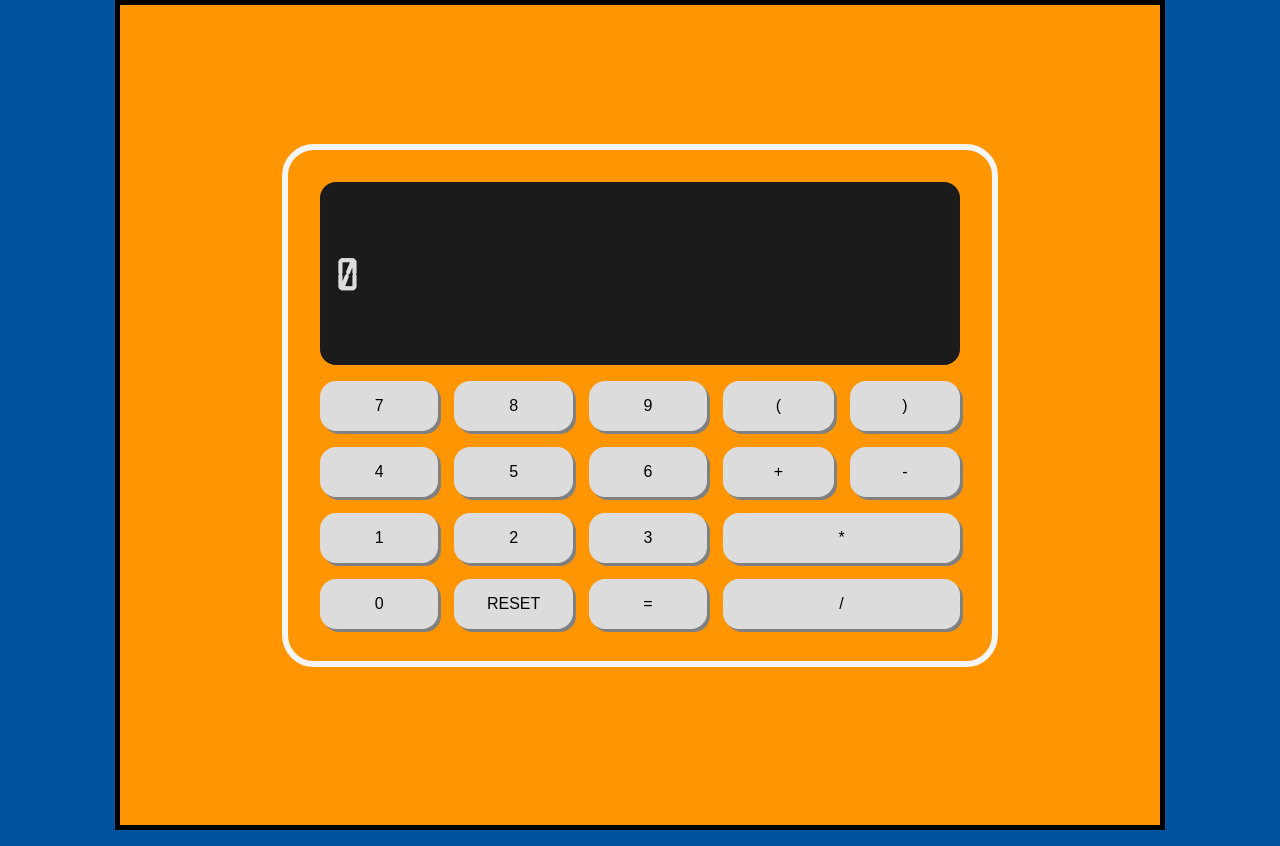
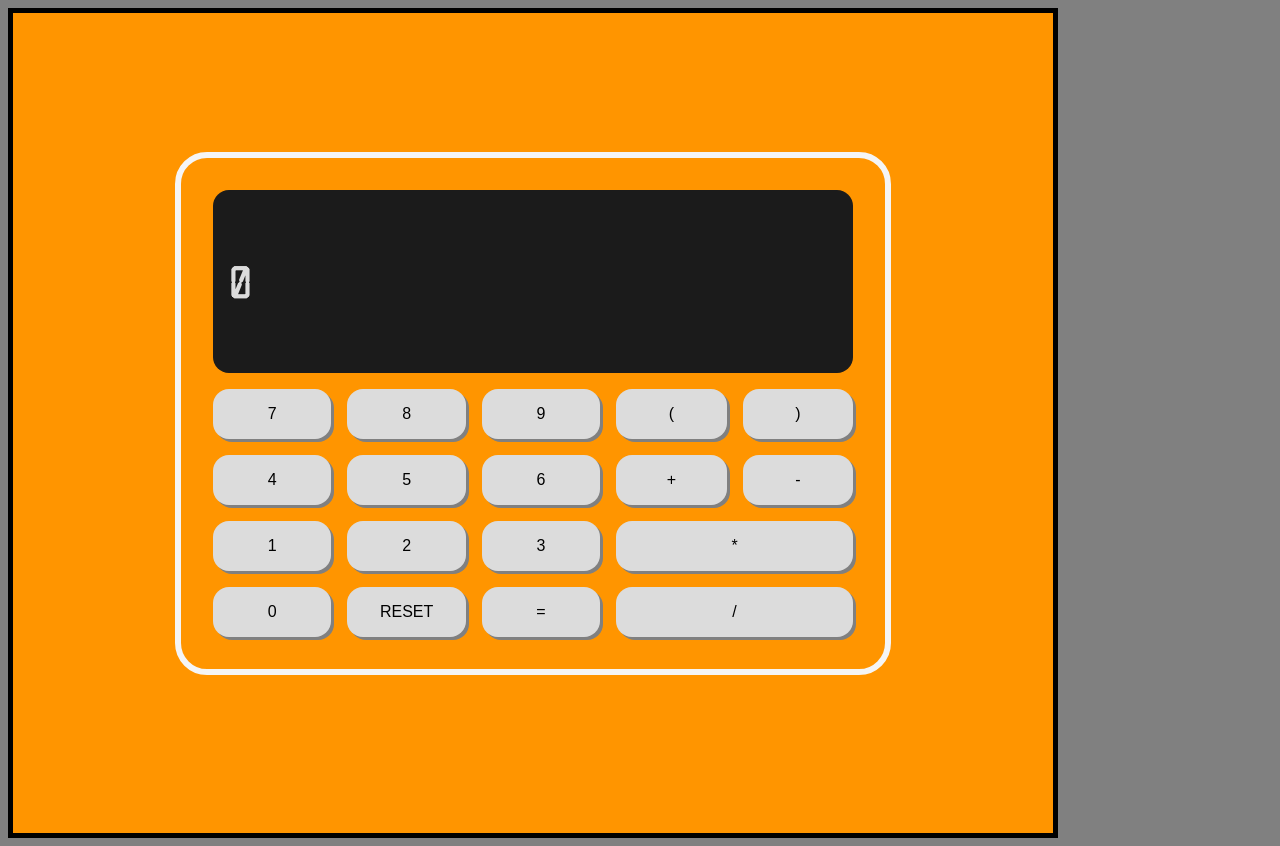
Before and after one commit to alcalde95/challenges_personal, a React (Vite) app: page / in a window 1280 px wide. Built offline with nearby package versions, Linux system fonts and the light colour scheme.

Commit message:
toqueteando css :D

```diff
--- a/src/index.css
+++ b/src/index.css
@@ -1,10 +1,10 @@
 html {
-    background-color: #00539f;
+    background-color:grey;
   }
 
 body {
+    text-align: center;
     width: 1000px;
-    margin: 0 auto;
     background-color: #ff9500;
     padding: 0 20px 20px 20px;
     border: 5px solid black;
```
